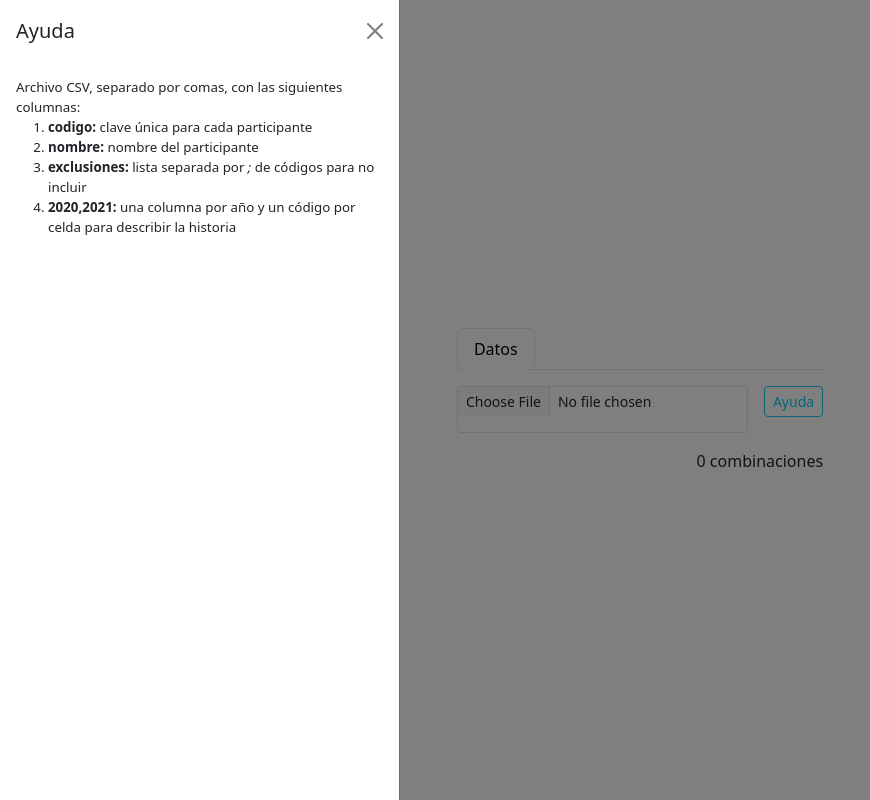
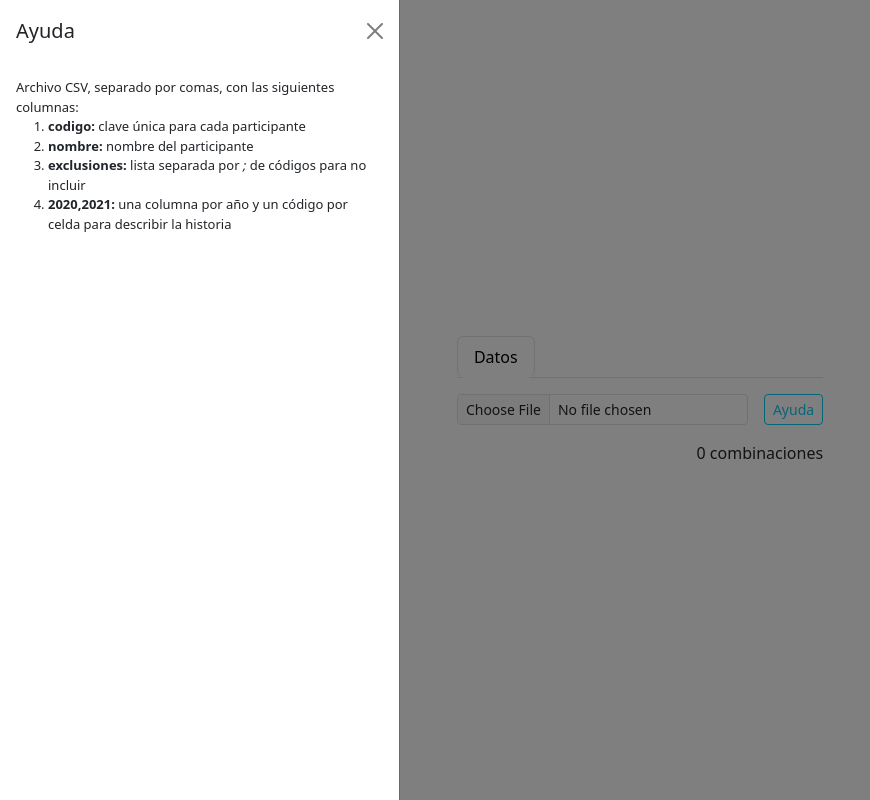
Before and after one commit to pasculorente/amigo-invisible, a React (Vite) app: page / in a window 1280 px wide. Both pictures are taken after a click on the button "Ayuda". Shown: the whole page, without its empty margins (0-870 px from the left). Built offline with nearby package versions, Linux system fonts and the light colour scheme.

Commit message:
[FIX] bad spacing on button

```diff
--- a/src/app/App.css
+++ b/src/app/App.css
@@ -55,3 +55,7 @@
     text-align: center;
     justify-content: center;
 }
+
+.font-size-small {
+    font-size: small;
+}
--- a/src/app/App.tsx
+++ b/src/app/App.tsx
@@ -106,7 +106,7 @@ function App() {
                                 onChange={load}
                             />
                             <Button
-                                style={{ marginLeft: '1rem' }}
+                                style={{ marginLeft: '1rem', marginBottom: "0" }}
                                 variant="outline-info"
                                 size="sm"
                                 onClick={handleShow}
--- a/src/app/help.tsx
+++ b/src/app/help.tsx
@@ -3,7 +3,7 @@ export function FileFormat(
 ): React.ReactElement {
     if (props.lang == 'en')
         return (
-            <div style={{ fontSize: 'smaller' }}>
+            <div className="font-size-small">
                 Use a CSV file, separated by commas, with the columns:
                 <ol>
                     <li>
@@ -25,7 +25,7 @@ export function FileFormat(
             </div>
         )
     return (
-        <div style={{ fontSize: 'smaller' }}>
+        <div className="font-size-small">
             Archivo CSV, separado por comas, con las siguientes columnas:
             <ol>
                 <li>
```
